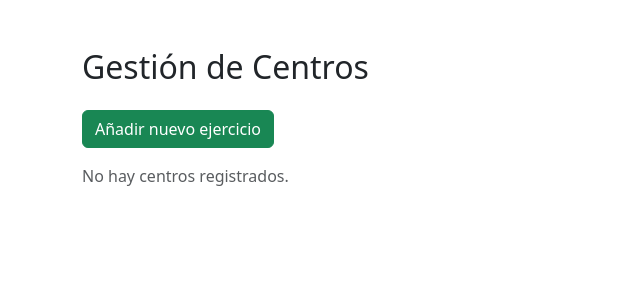
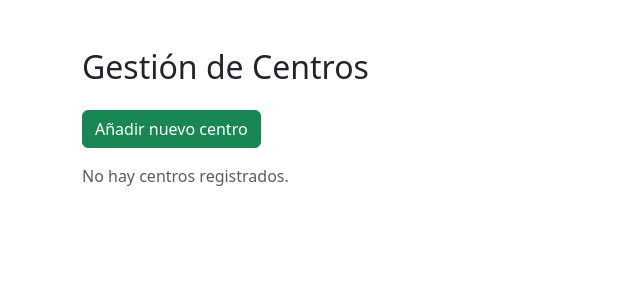
Before and after one commit to jordiruiz21/ProyectoDjango, a Django app: page /staff/centros/ in a window 1280 px wide. Shown: the part 80-380 px from the top of the page, without its empty margins (0-640 px from the left). Run offline with Django 4.2, Linux system fonts and the light colour scheme; the visitor is signed in with stand-in values (Sample User, id 1); data that the repository does not hold is empty.

Commit message:
boton crear centros bien

```diff
--- a/proyectoDjango/templates/common/contacto.html
+++ b/proyectoDjango/templates/common/contacto.html
@@ -1,5 +1,5 @@
 {% load static %}
-{% include 'common/header.html' %}
+{% include 'common/header2.html' %}
 <!DOCTYPE html>
 <html>
 <head>
--- a/proyectoDjango/templates/common/staff/centros_list.html
+++ b/proyectoDjango/templates/common/staff/centros_list.html
@@ -6,7 +6,7 @@
 {% block content %}
 <div class="container mt-5">
   <h2 class="mb-4">Gestión de Centros</h2>
-    <a href="{% url 'staff_crear_ejercicio' %}" class="btn btn-success mb-3">Añadir nuevo ejercicio</a>
+    <a href="{% url 'staff_crear_centro' %}" class="btn btn-success mb-3">Añadir nuevo centro</a>
 
   <div class="row row-cols-1 row-cols-md-2 row-cols-lg-3 g-4">
     {% for centro in centros %}
```
